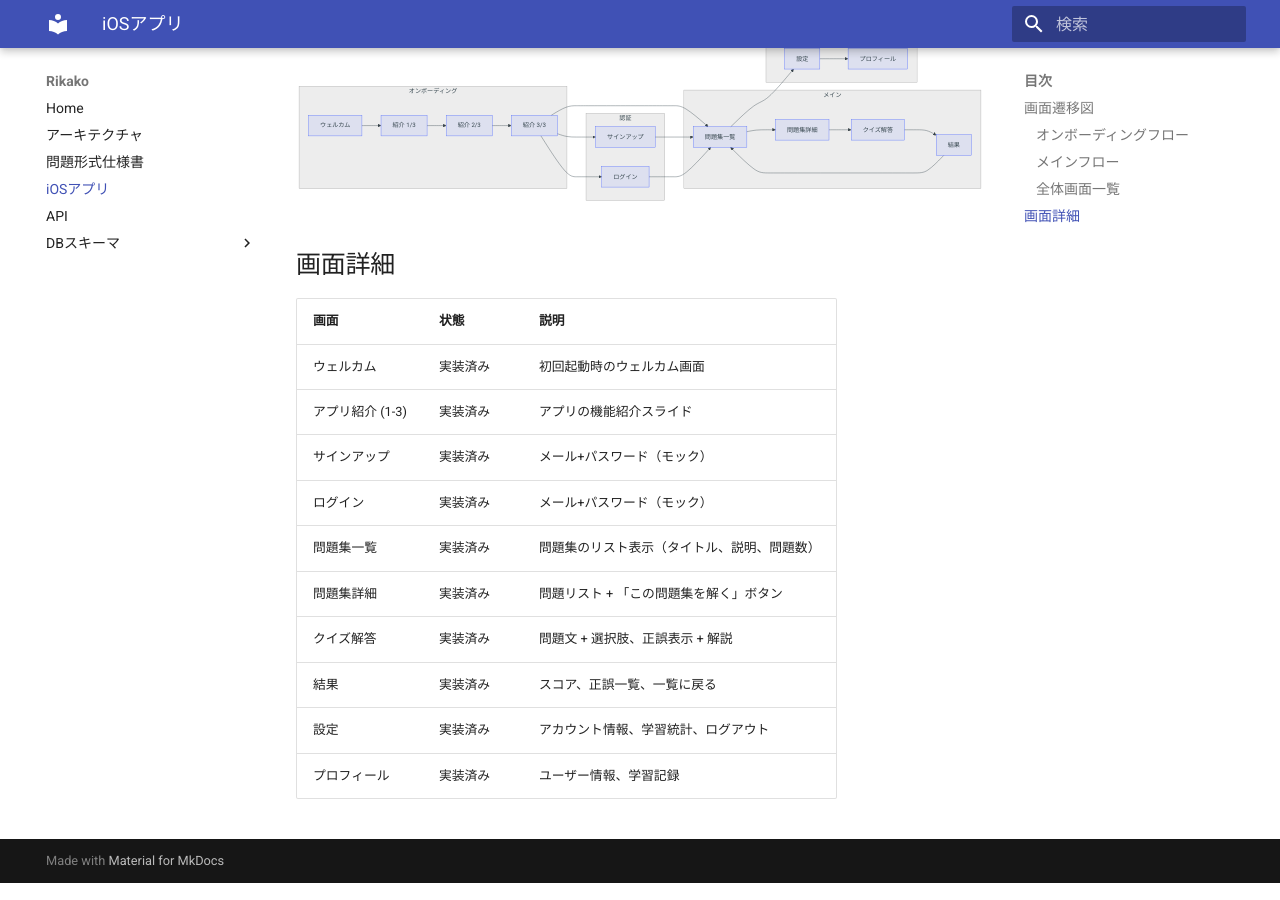
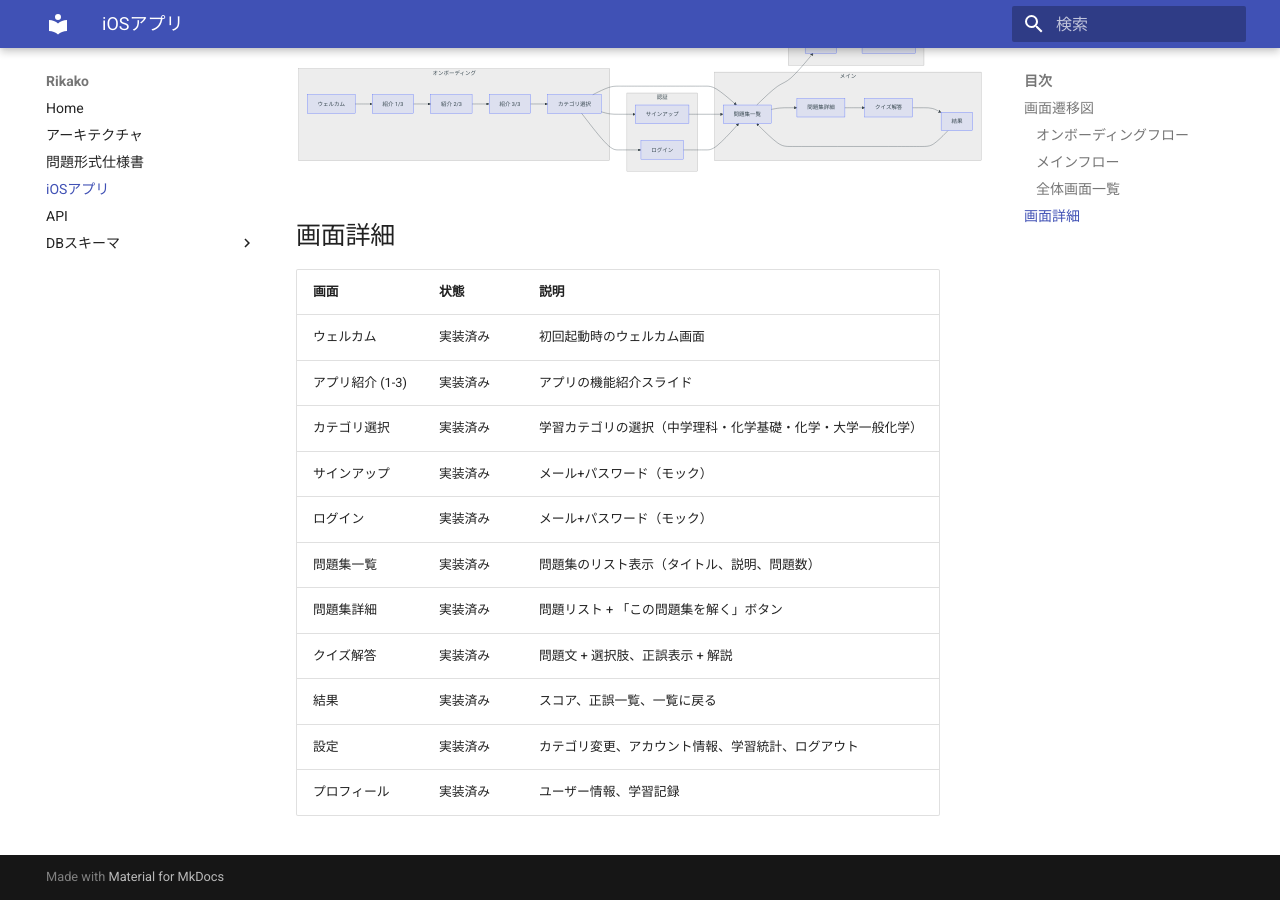
Before and after one commit to takoikatakotako/rikako, an MkDocs documentation site: the page built from docs/ios.md, in a window 1280 px wide and 900 px high, scrolled down 650 px. Built offline with MkDocs 1.6.1 and Material for MkDocs 9.7.7, drawn with Linux system fonts in a browser that asks for light colours.

Commit message:
画面遷移図にカテゴリ選択を追加
Co-Authored-By: Claude Opus 4.6 <noreply@anthropic.com>

````diff
--- a/docs/ios.md
+++ b/docs/ios.md
@@ -11,15 +11,16 @@ flowchart LR
     C --> D[アプリ紹介 1/3]
     D --> E[アプリ紹介 2/3]
     E --> F[アプリ紹介 3/3]
-    F --> G{アカウント}
-    G -->|新規登録| H[サインアップ画面]
-    G -->|ログイン| I[ログイン画面]
-    G -->|スキップ| J[問題集一覧]
-    H --> J
-    I --> J
-    B -->|No| K{ログイン済み?}
-    K -->|Yes| J
-    K -->|No| I
+    F --> G[カテゴリ選択]
+    G --> H{アカウント}
+    H -->|新規登録| I[サインアップ画面]
+    H -->|ログイン| J[ログイン画面]
+    H -->|スキップ| K[問題集一覧]
+    I --> K
+    J --> K
+    B -->|No| L{ログイン済み?}
+    L -->|Yes| K
+    L -->|No| J
 ```
 
 ### メインフロー
@@ -45,6 +46,7 @@ flowchart LR
         Intro1[紹介 1/3]
         Intro2[紹介 2/3]
         Intro3[紹介 3/3]
+        CategorySelect[カテゴリ選択]
     end
 
     subgraph 認証
@@ -80,11 +82,12 @@ flowchart LR
 |------|------|------|
 | ウェルカム | 実装済み | 初回起動時のウェルカム画面 |
 | アプリ紹介 (1-3) | 実装済み | アプリの機能紹介スライド |
+| カテゴリ選択 | 実装済み | 学習カテゴリの選択（中学理科・化学基礎・化学・大学一般化学） |
 | サインアップ | 実装済み | メール+パスワード（モック） |
 | ログイン | 実装済み | メール+パスワード（モック） |
 | 問題集一覧 | 実装済み | 問題集のリスト表示（タイトル、説明、問題数） |
 | 問題集詳細 | 実装済み | 問題リスト + 「この問題集を解く」ボタン |
 | クイズ解答 | 実装済み | 問題文 + 選択肢、正誤表示 + 解説 |
 | 結果 | 実装済み | スコア、正誤一覧、一覧に戻る |
-| 設定 | 実装済み | アカウント情報、学習統計、ログアウト |
+| 設定 | 実装済み | カテゴリ変更、アカウント情報、学習統計、ログアウト |
 | プロフィール | 実装済み | ユーザー情報、学習記録 |
````
Also changed, not shown: other parts of docs/ios.md (+4 -4 lines).
